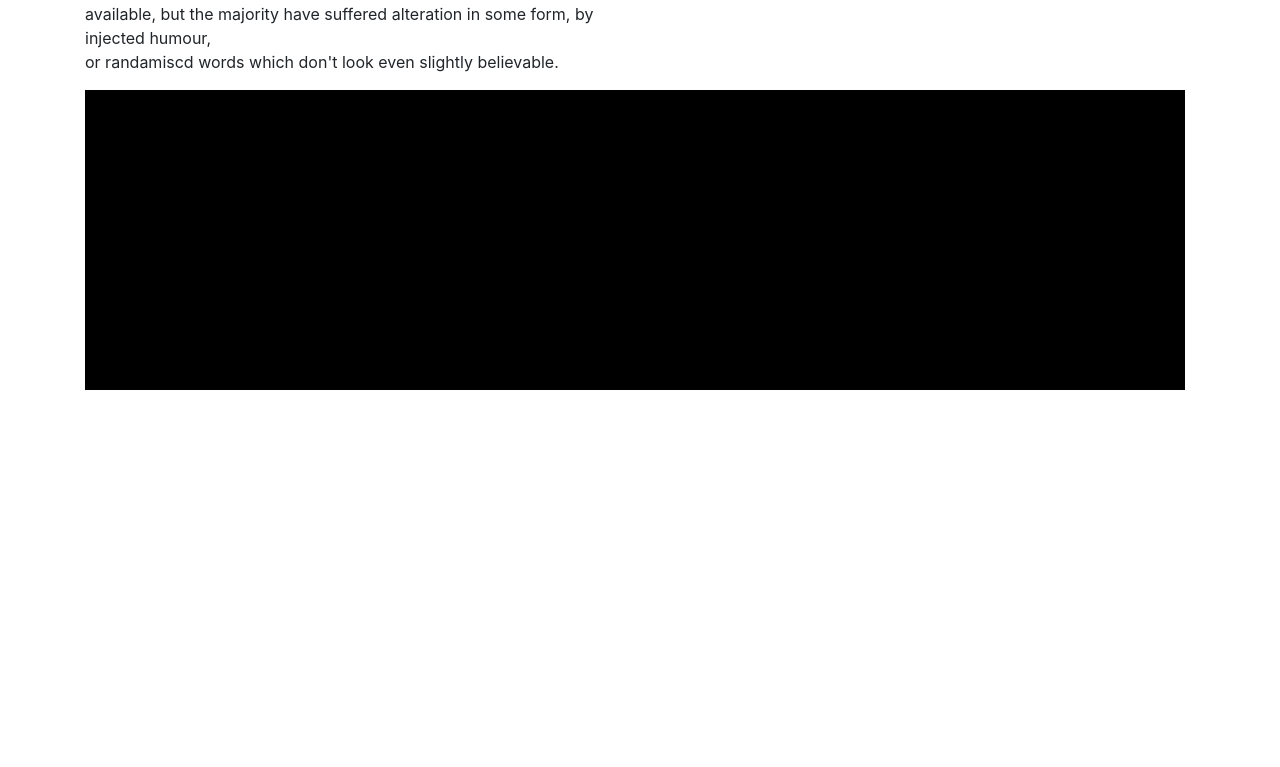
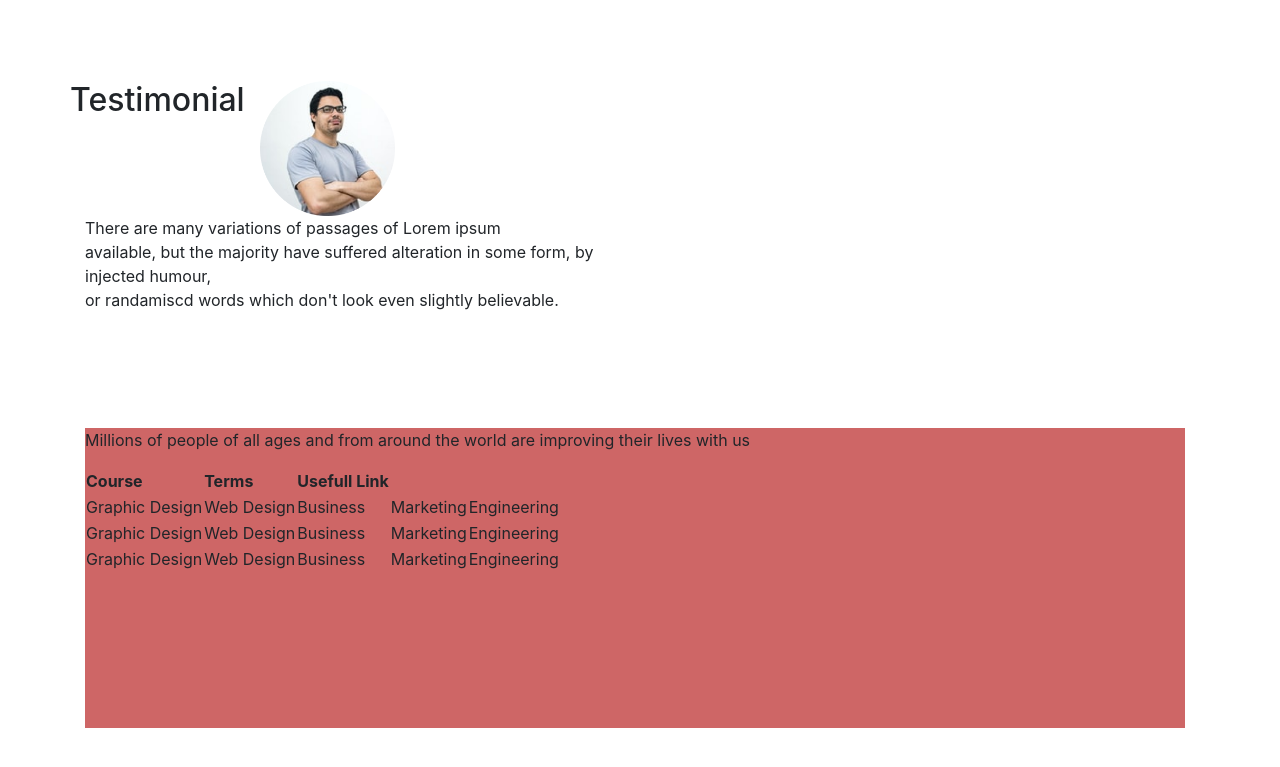
Before and after one commit to shabnam-priyanka/e-school-resources, a plain HTML site: page index.html in a window 1280 px wide. Shown: the part 1085-1852 px from the top of the page. Before the commit the page ends 1475 px from the top, so only its background shows below. Drawn offline with nearby package versions, Linux system fonts and the light colour scheme.

Commit message:
almost done

```diff
--- a/index.html
+++ b/index.html
@@ -8,7 +8,7 @@
     <title>Document</title>
 </head>
 <body>
-
+       <!---first part of the project-->
   <header class="light-blue">
     <div class="container">
 
@@ -39,8 +39,10 @@
       </nav>
     </div>
 
-          <!---first part of the project-->
+
  </header>
+
+           <!---paragraph and pictue of first part of the project-->
 
  <section class="light-blue">
 
@@ -56,7 +58,7 @@
       </div>
 
       <div class="col-md-6">
-        <img class="image-fluid w-100" src="image/Photos/Illustration.png" alt="">
+        <img class="image-fluid w-50" src="image/Photos/Illustration.png" alt="">
 
       </div>
 
@@ -66,7 +68,7 @@
  </section>
 
     <!------second part of the project--------class=image working on the boxes to change-->
-<section class="container">
+<section class="container ">
     <div class="image row">
       <div class="col-md-3">
           <img class="image-fluid w-25" src="image/ICON/book.png" alt="">
@@ -85,10 +87,11 @@
 
     </div>
 </section>
-            <!--different section starts here----under card group I put class=--->
+            <!--third section starts here----under card group I put class=--->
 
 <section class="container">
     <div class="row">
+      <h2>Online Courses</h2>
       <div class="card-group">
         <div class="card col-md-4">
           <img src="image/Photos/Morder pyschology.png" class="card-img-top" alt="...">
@@ -126,10 +129,11 @@
 
 </section>
 
-          <!---different section starts here-->
+          <!---forth part of section starts here-->
 <section class="container">
-  <div class="row">
+  <div class="row forth-section">
     <h2> Testimonial</h2>
+
     <div class="col-md-6">
       <img class="image-fluid w-25" src="image/Photos/Man.png" alt="">
 
@@ -145,11 +149,51 @@
 
 </section>
 
-          <!---different section starts here-->
+          <!---Footer section starts here-->
 
 <footer class="container">
     <div class="footer-black">
 
+     <div>
+       <p>Millions of people of all ages and from around the world are improving their lives with us  </p>
+     </div>
+
+     <div>
+      <table>
+        <tr>
+          <th>Course</th>
+          <th>Terms</th>
+          <th>Usefull Link</th>
+        </tr>
+        <tr>
+          <td>Graphic Design</td>
+          <td>Web Design</td>
+          <td>Business</td>
+          <td> Marketing</td>
+          <td>Engineering</td>
+        </tr>
+        <tr>
+          <td>Graphic Design</td>
+          <td>Web Design</td>
+          <td>Business</td>
+          <td> Marketing</td>
+          <td>Engineering</td>
+        </tr>
+        <tr>
+          <td>Graphic Design</td>
+          <td>Web Design</td>
+          <td>Business</td>
+          <td> Marketing</td>
+          <td>Engineering</td>
+        </tr>
+
+     </div>
+
+
+
+
+
+      </table>
 
 
     </div>
--- a/style.css
+++ b/style.css
@@ -14,15 +14,23 @@
     margin-left: 50px;
     margin-bottom: 50px;
     align-items: center;
+    padding: 50px;
 
 
 }
 
 
+
+.forth-section{
+    margin-top: 100px;
+    margin-bottom: 100px;
+}
+
 .footer-black{
-       background-color: black;
-       text-decoration-color: aliceblue;
+       background-color: rgb(206, 102, 102);
+       text-color: white;
        width: 1100px;
        height: 300px;
+       margin-bottom: 100px;
 
 }
```
